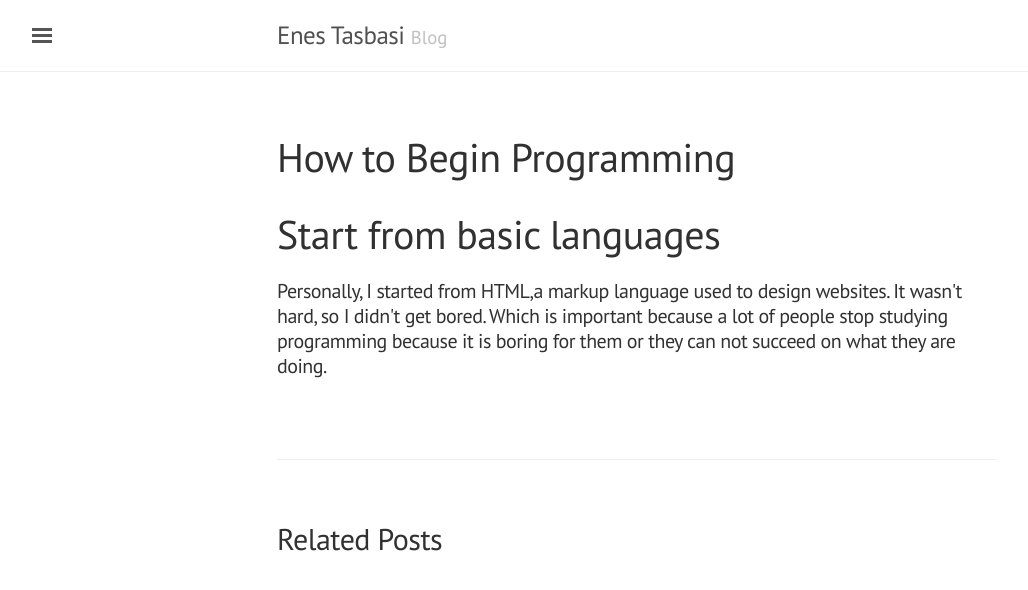
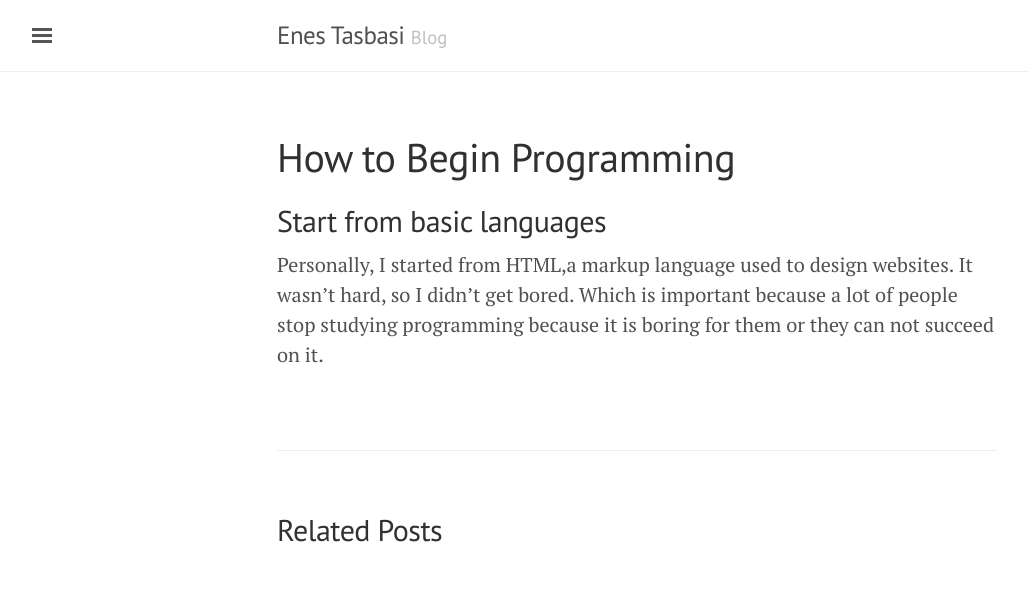
Before and after one commit to spsid1711/etasbasi.github.io, a Jekyll site: the page built from _posts/2015-11-30-What-Is_HTML.md, in a window 1280 px wide. Shown: the top 590 px of the page, without its empty margins (3-1031 px from the left). Built offline with Jekyll 4.4.1, drawn with Linux system fonts in a browser that asks for light colours.

Commit message:
modify 'how to start programming.exe'

```diff
--- a/_posts/2015-11-30-What-Is_HTML.md
+++ b/_posts/2015-11-30-What-Is_HTML.md
@@ -3,6 +3,6 @@
 title: How to Begin Programming
 ---
 
-#Start from basic languages
+##Start from basic languages
 
-<h4>Personally, I started from HTML,a markup language used to design websites. It wasn't hard, so I didn't get bored. Which is important because a lot of people stop studying programming because it is boring for them or they can not succeed on what they are doing.</h4>
+Personally, I started from HTML,a markup language used to design websites. It wasn't hard, so I didn't get bored. Which is important because a lot of people stop studying programming because it is boring for them or they can not succeed on it.
```
